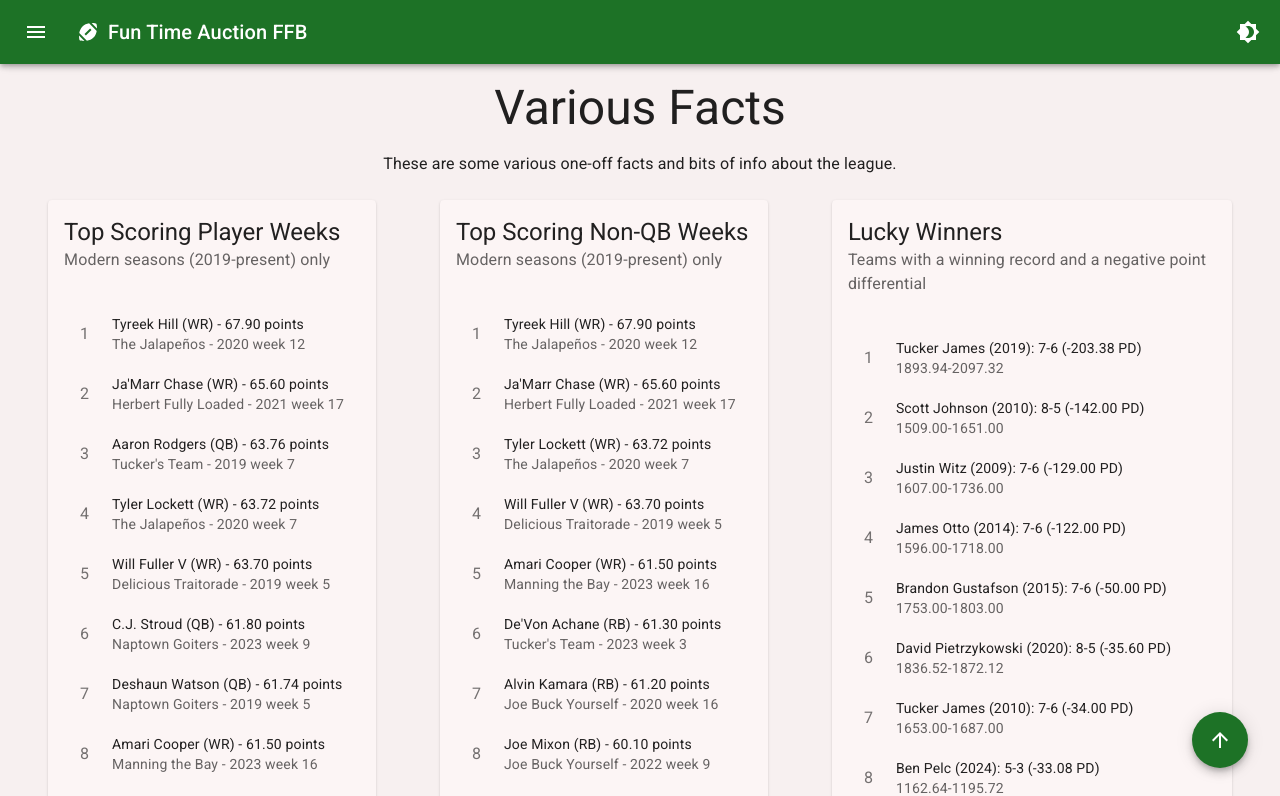
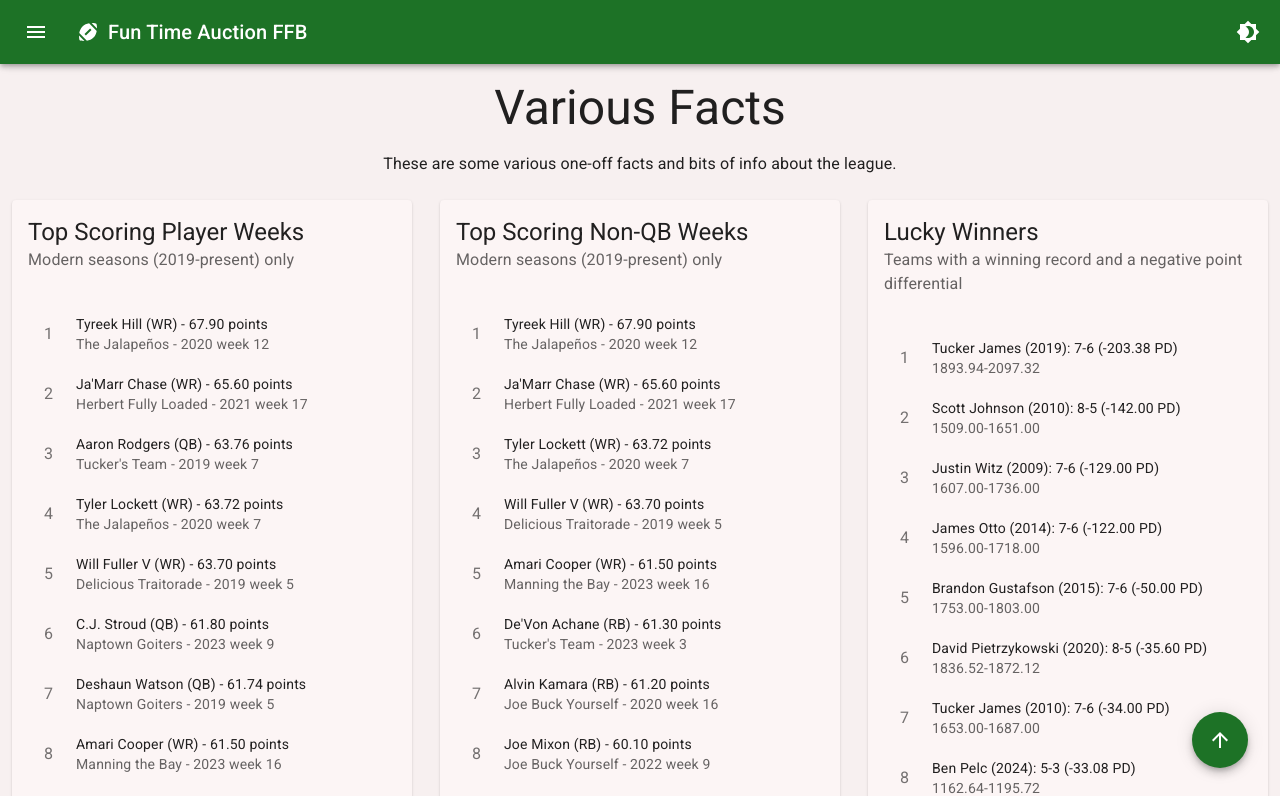
Before and after one commit to MFazio23/ESPN-FFB-Web, a React (Create React App) app: page /history/various-facts in a window 1280 px wide. Shown: the top 796 px of the page. Built offline with nearby package versions, Linux system fonts and the light colour scheme.

Commit message:
Various fact cards will just be one width

```diff
--- a/src/history/various-facts/VariousFactCard.tsx
+++ b/src/history/various-facts/VariousFactCard.tsx
@@ -10,7 +10,7 @@ export const VariousFactCard = ({card}: VariousFactCardProps) => {
     if (!card) return null;
     const {title, subtitle, entries} = card;
     return (
-        <Card sx={{maxWidth: 400}}>
+        <Card sx={{width: 400}}>
             <CardHeader title={title} subheader={subtitle}/>
             <CardContent>
                 <Box>
```
